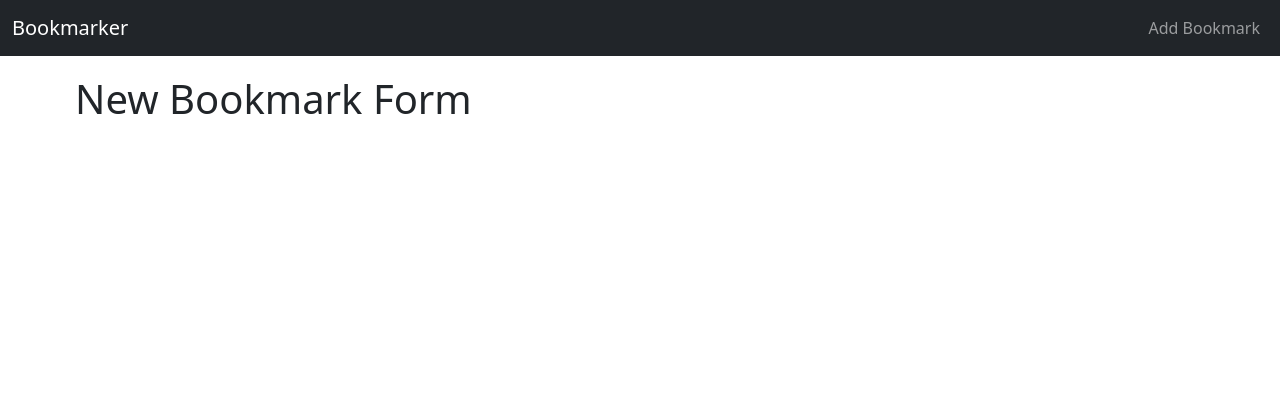
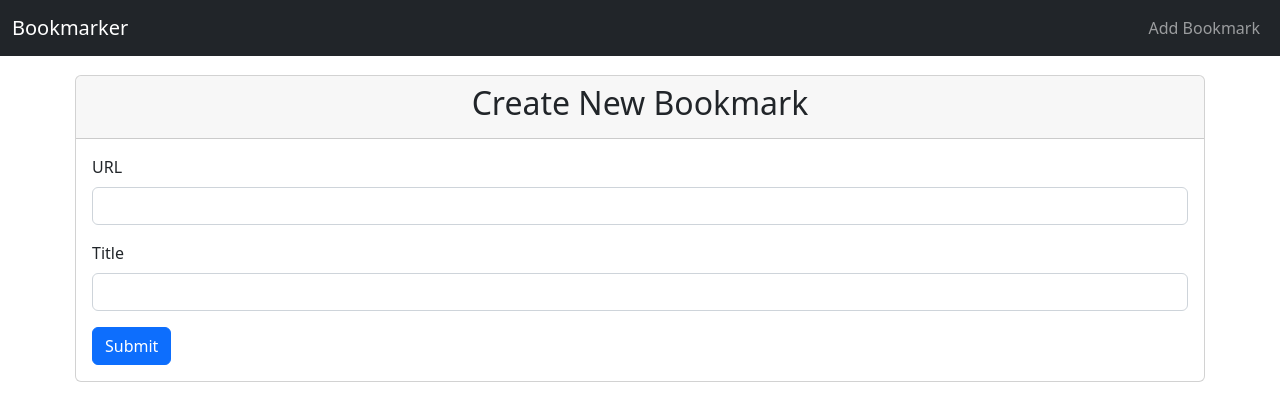
Before and after one commit to sivaprasadreddy/springboot-kubernetes-youtube-series, a Next.js app in the folder bookmarker-ui-nextjs/: page /bookmarks/add in a window 1280 px wide. Shown: the top 420 px of the page. Built offline with nearby package versions, Linux system fonts and the light colour scheme.

Commit message:
Implementing Add Bookmark functionality

```diff
--- a/bookmarker-ui-nextjs/pages/bookmarks/add.tsx
+++ b/bookmarker-ui-nextjs/pages/bookmarks/add.tsx
@@ -1,11 +1,56 @@
 import type { NextPage } from 'next'
+import React, {useState} from "react";
+import {saveBookmark} from "../../services/api";
 
 const AddBookmark: NextPage = () => {
-  return (
-    <div>
-        <h1>New Bookmark Form</h1>
-    </div>
-  )
+    const [title, setTitle] = useState("");
+    const [url, setUrl] = useState("");
+    const [message, setMessage] = useState<string|null>(null);
+
+    const handleSubmit = async (e: React.SyntheticEvent) => {
+        e.preventDefault();
+        if(!url) {
+            alert("Please enter URL");
+            return;
+        }
+        const payload = {
+            title,
+            url
+        }
+        const response = await saveBookmark(payload)
+        console.log("SaveBookmark response: ", response)
+        setTitle("");
+        setUrl("");
+        setMessage("Bookmark saved successfully")
+    }
+
+    return (
+        <div>
+            <div className="card">
+                <div className="card-header text-center">
+                    <h2>Create New Bookmark</h2>
+                </div>
+                <div className="card-body">
+                    <div className="card-text">
+                        {message && <div className="alert alert-primary" role="alert">{message}</div> }
+                        <form onSubmit={e => handleSubmit(e)}>
+                            <div className="mb-3">
+                                <label htmlFor="url" className="form-label">URL</label>
+                                <input type="text" className="form-control" id="url"
+                                       value={url} onChange={e => setUrl(e.target.value)}/>
+                            </div>
+                            <div className="mb-3">
+                                <label htmlFor="title" className="form-label">Title</label>
+                                <input type="text" className="form-control" id="title"
+                                       value={title} onChange={e => setTitle(e.target.value)}/>
+                            </div>
+                            <button type="submit" className="btn btn-primary">Submit</button>
+                        </form>
+                    </div>
+                </div>
+            </div>
+        </div>
+    )
 }
 
 export default AddBookmark
--- a/bookmarker-ui-nextjs/services/api.ts
+++ b/bookmarker-ui-nextjs/services/api.ts
@@ -11,3 +11,8 @@
     const res = await axios.get<BookmarksResponse>(url)
     return res.data
 }
+
+export const saveBookmark = async (bookmark:{title: string, url: string}) => {
+    const res = await axios.post(`${API_BASE_URL}/api/bookmarks`, bookmark)
+    return res.data
+}
```
Also changed, not shown: 1 other file (tests, documents, lock files or other folders).
